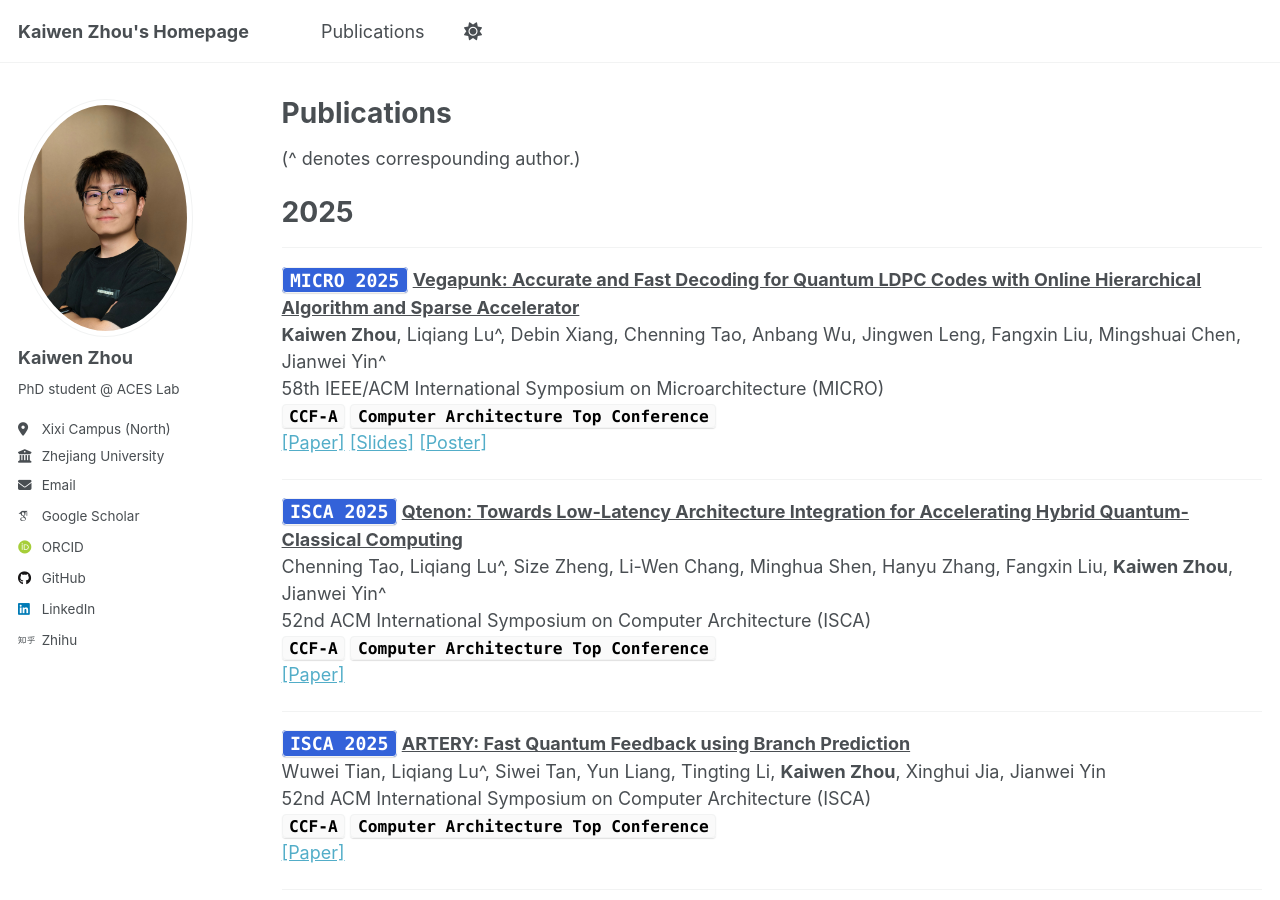
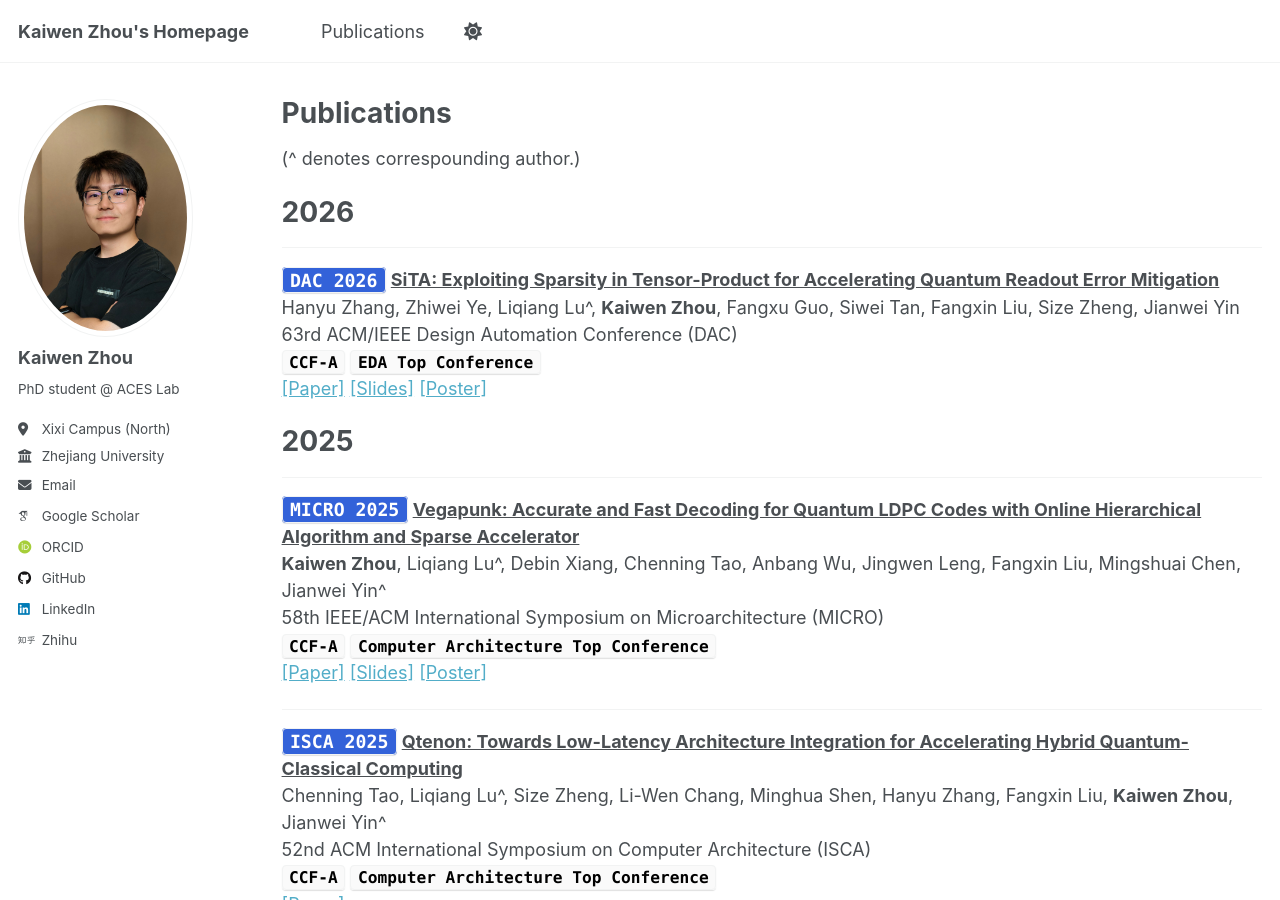
Before and after one commit to KaiwenZhou2003/kaiwenzhou2003.github.io, a Jekyll site: the page built from _pages/publications.md, in a window 1280 px wide and 900 px high. Built offline with Jekyll 4.4.1, drawn with Linux system fonts in a browser that asks for light colours; some web fonts are replaced.

Commit message:
add dac2026

```diff
--- a/_pages/publications.md
+++ b/_pages/publications.md
@@ -6,6 +6,27 @@ author_profile: true
 ---
 (^ denotes correspounding author.)
 <!-- You can also find my articles on <u><a href="https://scholar.google.com/citations?hl=zh-CN&user=635o82sAAAAJ">my Google Scholar profile</a>.</u> -->
+
+# 2026
+
+------
+
+<code style="color: #ffffff; background-color:rgb(51, 98, 217); font-size: 1.01em;"><b>DAC 2026</b></code>
+<a href="#" style="color:rgb(74, 78, 82); "><strong>
+  SiTA: Exploiting Sparsity in Tensor-Product for Accelerating Quantum Readout Error Mitigation</strong>
+</a>
+<br>
+<span >Hanyu Zhang, Zhiwei Ye, Liqiang Lu^, <strong>Kaiwen Zhou</strong>, Fangxu Guo, Siwei Tan, Fangxin Liu, Size Zheng, Jianwei Yin
+</span>
+<br>
+<span style="">
+63rd ACM/IEEE Design Automation Conference (DAC)
+</span>
+<br>
+<code style="color: black; background-color: #fafafa; font-size: 0.9em;"><b>CCF-A</b></code>
+<code style="color: black; background-color: #fafafa; font-size: 0.9em;"><b>EDA Top Conference</b></code>
+<br>
+<a href="../paper_files/DAC2026_SiTA.pdf">[Paper]</a> <a href="../slides_files/DAC2026_SiTA_Slides.pdf">[Slides]</a> <a href="../poster_files/DAC2026_SiTA_Poster.pdf">[Poster]</a>
 
 # 2025
 
```
Also changed, not shown: _pages/about.md (+2 -0 lines).
